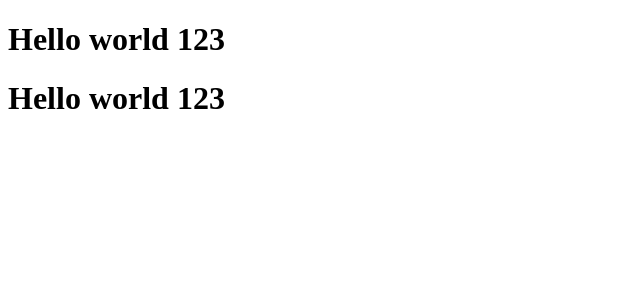
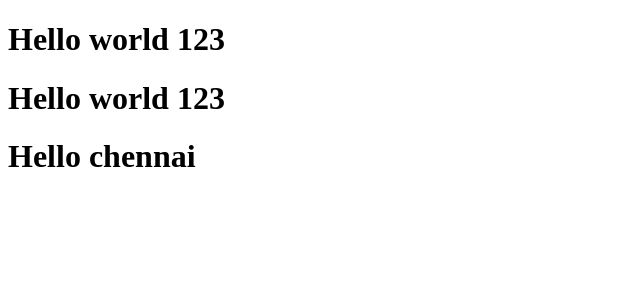
Before and after one commit to sairam2381/new-repo, a React (Vite) app: page / in a window 1280 px wide. Shown: the top 300 px of the page, without its empty margins (0-640 px from the left). Built offline with nearby package versions, Linux system fonts and the light colour scheme.

Commit message:
react component

```diff
--- a/src/App.jsx
+++ b/src/App.jsx
@@ -1,5 +1,6 @@
 import { useState } from "react";
 import HelloWorld from "./hello-world";
+import HelloChennai from "./hello-chennai";
 
 function App() {
   const [count, setCount] = useState(0);
@@ -8,6 +9,7 @@ function App() {
     <div>
       <HelloWorld />
       <HelloWorld />
+      <HelloChennai />
     </div>
   );
 }
--- /dev/null
+++ b/src/hello-chennai.jsx
@@ -0,0 +1,5 @@
+import react from "react";
+const HelloChennai = () => {
+  return <h1>Hello chennai</h1>;
+};
+export default HelloChennai;
```
